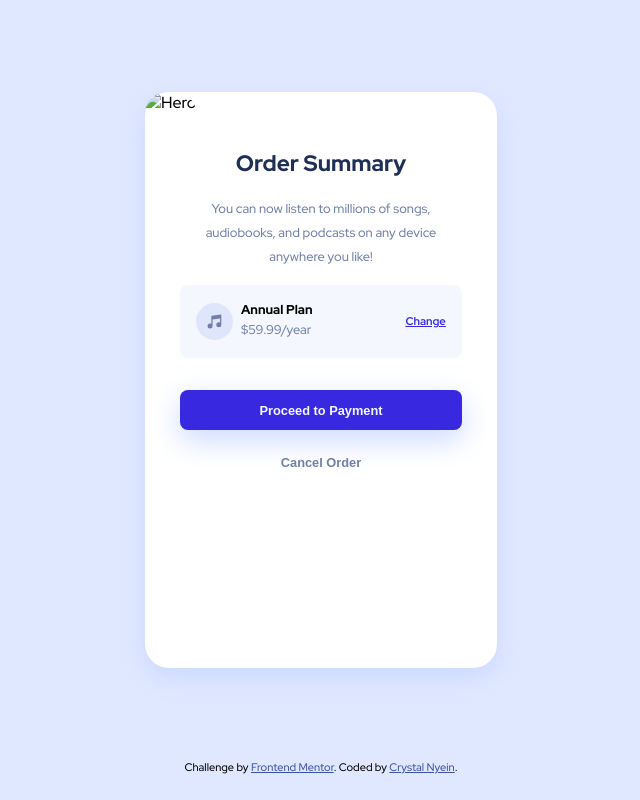
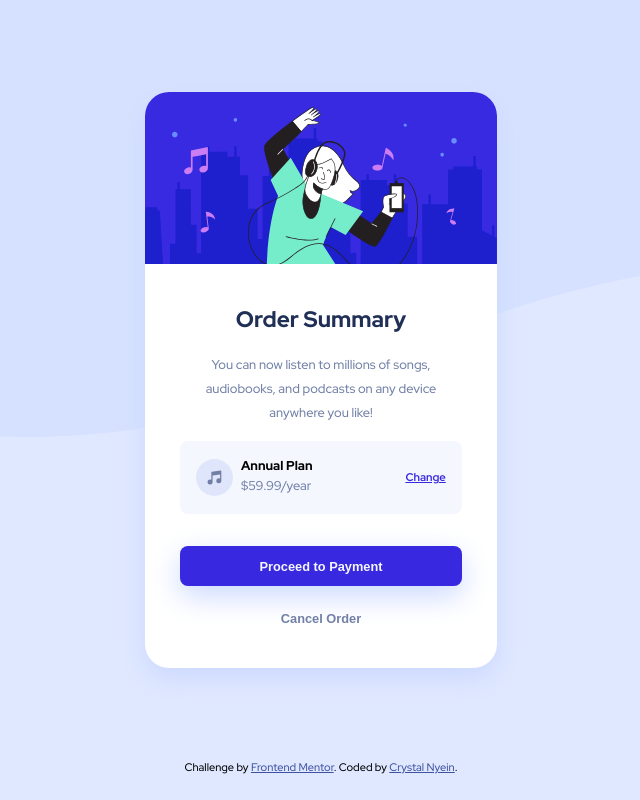
Before and after one commit to CrystalNyein/frontend-mentor-order-summary-component, a plain HTML site: page index.html in a window 1280 px wide. Shown: the whole page, without its empty margins (319-959 px from the left). Drawn offline with Linux system fonts and the light colour scheme; the site is published under a folder, as on GitHub Pages, so addresses that start at the root find nothing.

Commit message:
Modify URLs

```diff
--- a/index.html
+++ b/index.html
@@ -33,7 +33,7 @@
   <body>
     <div class="container">
       <div class="card">
-        <img src="/images/illustration-hero.svg" alt="Hero" class="card-img" />
+        <img src="images/illustration-hero.svg" alt="Hero" class="card-img" />
         <div class="card-text">
           <h2 class="card-header">Order Summary</h2>
           <p class="card-para">
--- a/style.css
+++ b/style.css
@@ -19,7 +19,7 @@ body {
 .container {
   width: 100%;
   height: 95vh;
-  background-image: url("/images/pattern-background-desktop.svg");
+  background-image: url("images/pattern-background-desktop.svg");
   background-repeat: no-repeat;
   display: flex;
   align-items: center;
@@ -117,6 +117,6 @@ body {
 }
 @media only screen and (max-width: 375px) {
   .container {
-    background-image: url("/images/pattern-background-mobile.svg");
+    background-image: url("images/pattern-background-mobile.svg");
   }
 }
```
